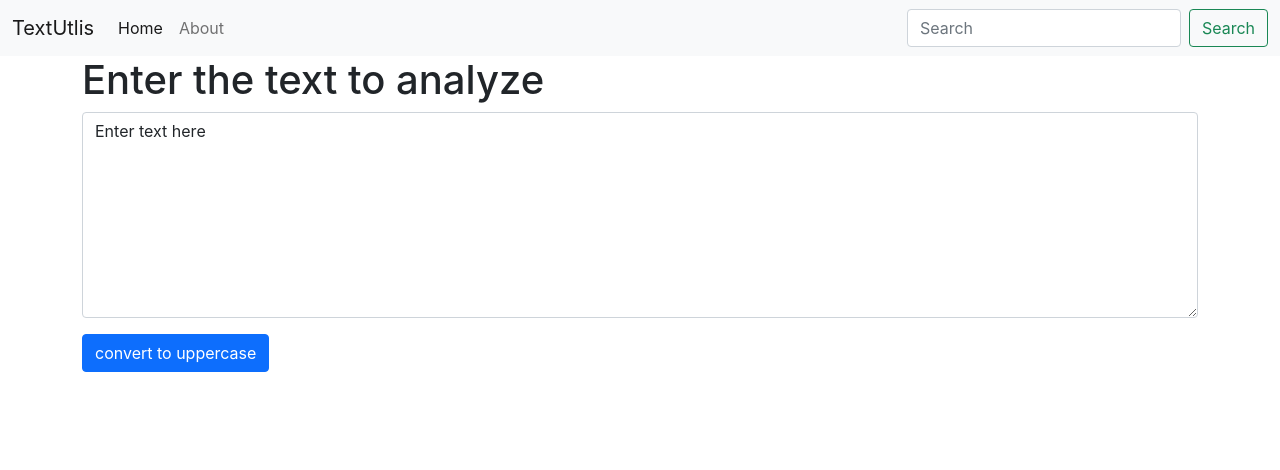
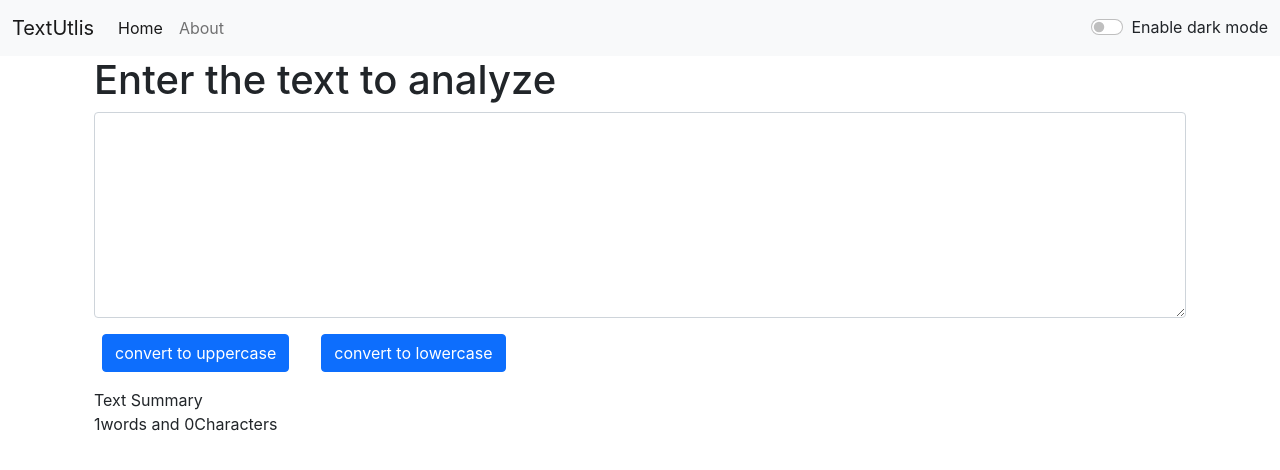
Before and after one commit to Niteshkumardas/Textutlis, a React (Create React App) app: page / in a window 1280 px wide. Shown: the top 470 px of the page. Built offline with nearby package versions, Linux system fonts and the light colour scheme.

Commit message:
darkmode switch added

```diff
--- a/src/App.js
+++ b/src/App.js
@@ -1,11 +1,26 @@
+import React,{ useState } from 'react';
 import './App.css';
 import Navbar from './components/Navbar';
 import Textform from './components/Textform';
 
 function App() {
+  const [mode, setMode]=useState("light")
+
+  const toggleMode=()=>{
+    if(mode=== 'light'){
+      setMode('dark');
+      document.body.style.backgroundColor="gray";
+    }
+    else{
+      setMode('light');
+      document.body.style.backgroundColor="white";
+
+    }
+  }
+
   return (
     <>
-    <Navbar title="Home" aboutText="About"/>
+    <Navbar title="Home" aboutText="About" mode={mode} toggleMode={toggleMode}/>
     <div className="container">
     <Textform heading="Enter the text to analyze"/>
     </div>
--- a/src/components/Navbar.js
+++ b/src/components/Navbar.js
@@ -2,7 +2,7 @@
 
 export default function Navbar(props) {
   return (
-    <nav className="navbar navbar-expand-lg navbar-light bg-light">
+    <nav className={`navbar navbar-expand-lg navbar-${props.mode} bg-${props.mode}`}>
     <div className="container-fluid">
       <a className="navbar-brand" href="/">TextUtlis</a>
       <button className="navbar-toggler" type="button" data-bs-toggle="collapse" data-bs-target="#navbarSupportedContent" aria-controls="navbarSupportedContent" aria-expanded="false" aria-label="Toggle navigation">
@@ -17,10 +17,14 @@
             <a className="nav-link" href="/">{props.aboutText}</a>
           </li>
           </ul>
-          <form className="d-flex">
+          {/* <form className="d-flex">
             <input className="form-control me-2" type="search" placeholder="Search" aria-label="Search"/>
             <button className="btn btn-outline-success" type="submit">Search</button>
-          </form>
+          </form> */}
+          <div className={`form-check form-switch text-${props.mode==='light'?'dark':'light'}`}>
+            <input className="form-check-input" onClick={props.toggleMode} type="checkbox" role="switch" id="flexSwitchCheckDefault"/>
+            <label className="form-check-label" htmlFor="flexSwitchCheckDefault">Enable dark mode</label>
+          </div>
       </div>
     </div>
   </nav>
--- a/src/components/Textform.js
+++ b/src/components/Textform.js
@@ -8,23 +8,35 @@
         let newText=text.toUpperCase();
         setText(newText)
     }
-
+    const handlelowerClick=()=>{
+        // console.log("upper case clicked");
+         let newText=text.toLowerCase();
+         setText(newText)
+     }
     const handleOnChange=(event)=>{
        // console.log("on change");
         setText(event.target.value);
     }
 
-    const[text,setText]=useState("Enter text here");
+    const[text,setText]=useState("");
 
     return (
-    <div>
+        <>
+        <div className='container'>
         <h1>{props.heading}</h1>
         <div className="mb-3">
         <div className="input-group">
            <textarea className="form-control" value={text} onChange={handleOnChange} id="mybox" rows="8"></textarea>
         </div>
         </div>
-        <button className='btn btn-primary' onClick={handleUpClick}>convert to uppercase</button>
-    </div>
+        <button className='btn btn-primary mx-2' onClick={handleUpClick}>convert to uppercase</button>
+        <button className='btn btn-primary mx-4' onClick={handlelowerClick}>convert to lowercase</button>
+        </div>
+        <div className='container my-3'>
+        Text Summary
+        <p>{text.split(" ").length}words and {text.length}Characters</p>
+        </div>
+
+        </>
   )
 }
```
